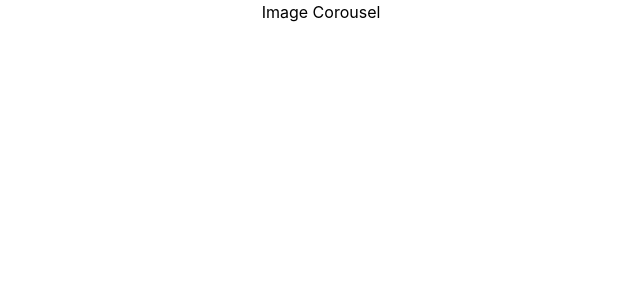
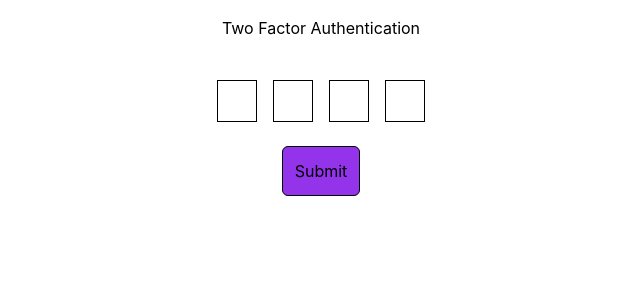
Before and after one commit to Krishan303/react-practice, a React (Create React App) app: page / in a window 1280 px wide. Shown: the top 300 px of the page, without its empty margins (319-959 px from the left). Built offline with nearby package versions, Linux system fonts and the light colour scheme; no server answers; the HTML template or start-up script is replaced by a standard one.

Commit message:
OTP component added

```diff
--- a/src/App.js
+++ b/src/App.js
@@ -2,6 +2,7 @@
 import './App.css';
 import Corousel from './imageCorousel.js/Corousel';
 import ShoppingComp from './shoppingList.js/ShoppingComp';
+import InputComponent from './twoFactorInput.js/InputComponent';
 import Counter from './undoableCounter.js/Counter';
 
 function App() {
@@ -9,7 +10,8 @@ function App() {
     <div className="App">
     {/* <Counter/> */}
     {/* <ShoppingComp/> */}
-    <Corousel/>
+    {/* <Corousel/> */}
+    <InputComponent/>
     </div>
   );
 }
--- /dev/null
+++ b/src/twoFactorInput.js/InputComponent.js
@@ -0,0 +1,51 @@
+import React, { useRef } from "react";
+
+const InputComponent = () => {
+  const emptyArr = ["", "", "", ""];
+  const inputRef = [useRef(null), useRef(null), useRef(null), useRef(null)];
+
+  const handleFirstInputChange = (e, index) => {
+    e.target.value = e.target.value.replace(/\D/g, "")
+    if ( index < emptyArr.length-1 && e.target.value.length === 1) {
+      inputRef[index+1].current.focus();
+    }
+  };
+
+  const handleKeyDown = (e , index) => {
+    if(e.key === "Backspace" && index > 0 && e.target.value === ""){
+        inputRef[index-1].current.focus();
+    }
+  }
+
+  return (
+    <div className="flex justify-center h-[100vh] w-[100%] items-start">
+      <div className="flex flex-col justify-center items-center">
+        <p className="my-4">Two Factor Authentication</p>
+        <div className="flex my-4">
+          {/* <input className='m-2 p-2 w-10 border border-black'ref={inputRef1} onChange={(e) => handleFirstInputChange(e)}></input>
+            <input className='m-2 p-2 w-10 border border-black' ref={inputRef2}></input>
+            <input className='m-2 p-2 w-10 border border-black'></input>
+            <input className='m-2 p-2 w-10 border border-black'></input> */}
+          {emptyArr.map((input, index) => (
+            <input
+              className="m-2 p-2 w-10 border border-black"
+              inputMode="numeric"
+              pattern="[0-9]"
+              key={index}
+              ref={inputRef[index]}
+              onChange={(e) => handleFirstInputChange(e, index)}
+              onKeyDown={(e) => handleKeyDown(e, index)}
+              maxLength="1"
+            >
+            </input>
+          ))}
+        </div>
+        <button className="border-black border bg-purple-600 p-3 rounded-md">
+          Submit
+        </button>
+      </div>
+    </div>
+  );
+};
+
+export default InputComponent;
--- a/src/undoableCounter.js/Counter.js
+++ b/src/undoableCounter.js/Counter.js
@@ -14,7 +14,6 @@ const Counter = () => {
     const copyHistory = [...history];
     copyHistory.unshift(obj);
     setHistory(copyHistory);
-    console.log(obj);
   };
 
   const handleClick = (buttonValue) => {
```
